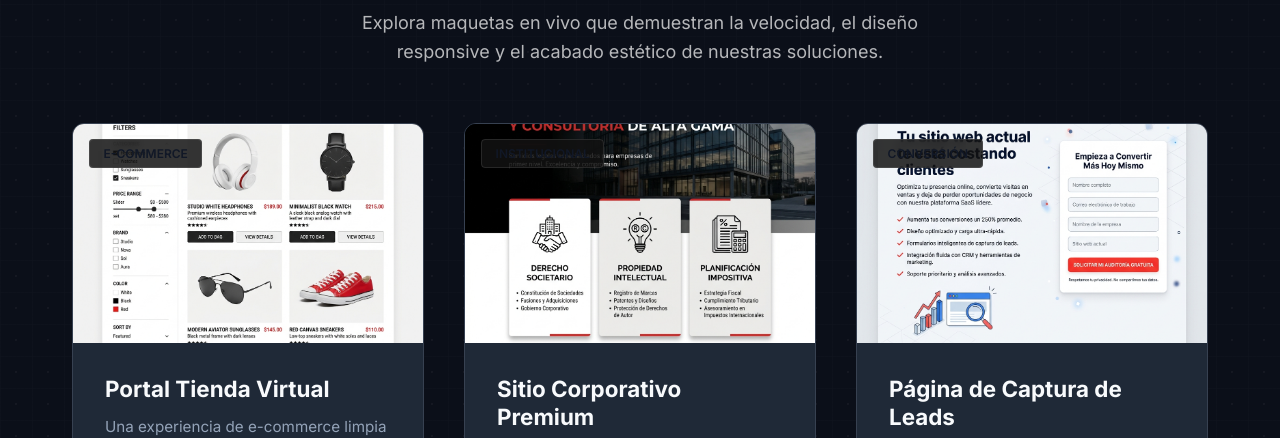
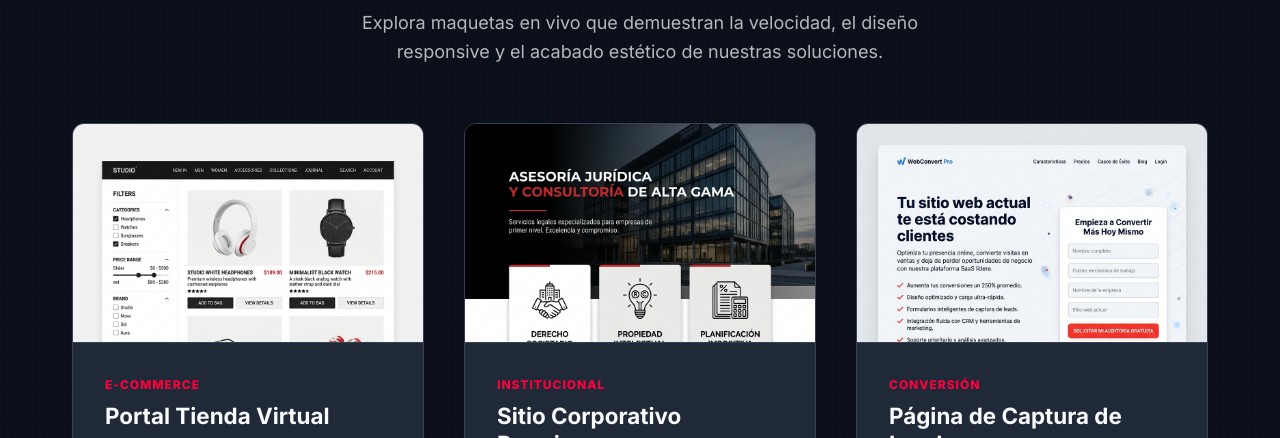
Before and after one commit to tomsonArrua7/TGDev, a plain HTML site: page index.html in a window 1280 px wide. Shown: the part 1820-2258 px from the top of the page. Drawn offline with Linux system fonts and the light colour scheme.

Commit message:
Fix: align showcase mockup images to top and style category tags cleanly

```diff
--- a/index.html
+++ b/index.html
@@ -178,12 +178,10 @@
         <!-- E-Commerce Card -->
         <article class="showcase-card">
           <div class="showcase-img-container">
-            <span class="showcase-overlay">
-              <span class="showcase-tag">E-Commerce</span>
-            </span>
             <img src="assets/img/ecommerce-preview.png" alt="Previsualización de la tienda online ficticia" class="showcase-img" loading="lazy">
           </div>
           <div class="showcase-content">
+            <span class="showcase-category">E-Commerce</span>
             <h3>Portal Tienda Virtual</h3>
             <p>Una experiencia de e-commerce limpia con catálogo interactivo rápido, filtros reactivos y contador de carrito listo para pasarelas de pago.</p>
             <a href="demo-ecommerce.html" class="showcase-link">
@@ -198,12 +196,10 @@
         <!-- Institutional Card -->
         <article class="showcase-card">
           <div class="showcase-img-container">
-            <span class="showcase-overlay">
-              <span class="showcase-tag">Institucional</span>
-            </span>
             <img src="assets/img/institucional-preview.png" alt="Previsualización del sitio corporativo ficticio" class="showcase-img" loading="lazy">
           </div>
           <div class="showcase-content">
+            <span class="showcase-category">Institucional</span>
             <h3>Sitio Corporativo Premium</h3>
             <p>Diseño corporativo elegante y seguro para un estudio de abogados o consultora. Transmite solidez técnica, estadísticas y reserva de turnos.</p>
             <a href="demo-institucional.html" class="showcase-link">
@@ -218,12 +214,10 @@
         <!-- Landing Page Card -->
         <article class="showcase-card">
           <div class="showcase-img-container">
-            <span class="showcase-overlay">
-              <span class="showcase-tag">Conversión</span>
-            </span>
             <img src="assets/img/landing-preview.png" alt="Previsualización de la landing page de captura" class="showcase-img" loading="lazy">
           </div>
           <div class="showcase-content">
+            <span class="showcase-category">Conversión</span>
             <h3>Página de Captura de Leads</h3>
             <p>Estructura de alto impacto diseñada para promocionar un producto o servicio específico, capturando correos y datos de clientes potenciales rápidamente.</p>
             <a href="demo-landing.html" class="showcase-link">
--- a/styles.css
+++ b/styles.css
@@ -664,12 +664,14 @@ button {
   aspect-ratio: 16/10;
   overflow: hidden;
   background-color: var(--primary-dark);
+  border-bottom: 1px solid var(--border-light);
 }
 
 .showcase-img {
   width: 100%;
   height: 100%;
   object-fit: cover;
+  object-position: top;
   transition: var(--transition-slow);
 }
 
@@ -677,23 +679,14 @@ button {
   transform: scale(1.05);
 }
 
-.showcase-overlay {
-  position: absolute;
-  top: 1rem;
-  left: 1rem;
-  z-index: 10;
-}
-
-.showcase-tag {
-  background-color: rgba(18, 18, 18, 0.85);
-  backdrop-filter: blur(4px);
-  border: 1px solid rgba(255, 255, 255, 0.1);
-  color: var(--neutral-light);
-  padding: 0.35rem 0.85rem;
+.showcase-category {
+  display: inline-block;
   font-size: 0.75rem;
-  font-weight: 600;
+  font-weight: 800;
   text-transform: uppercase;
-  border-radius: 4px;
+  color: var(--accent);
+  margin-bottom: 0.5rem;
+  letter-spacing: 0.08em;
 }
 
 .showcase-content {
```
